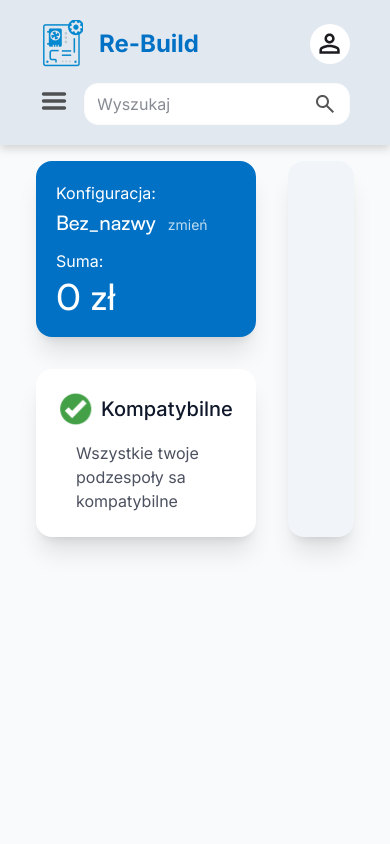
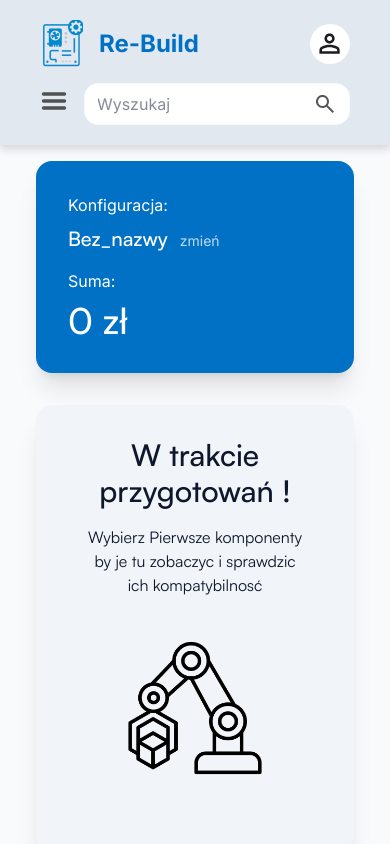
Before and after one commit to SzymonRog/Re-build, a Next.js app: page /konfiguracja/nowa in a window 390 px wide. Shown: the top 844 px of the page. Built offline with nearby package versions, Linux system fonts and the light colour scheme.

Commit message:
finish responsivnes of the overview section, fix some sidebar issue

```diff
--- a/app/(root)/konfiguracja/[id]/page.tsx
+++ b/app/(root)/konfiguracja/[id]/page.tsx
@@ -13,7 +13,8 @@ const Page = () => {
 
     return (
 
-            <div className="flex flex-col gap-8 md:p-15 p-4  lg:items-center  w-full">
+        <>
+            <div className="lg:flex flex-col gap-8 md:p-15 p-4  lg:items-center  w-full hidden">
                 <div className="flex flex-row gap-8 justify-center w-full max-w-[2000px]">
                     <div className="flex flex-col gap-8 md:max-w-[400px] w-full">
                         <BuildInfo/>
@@ -21,8 +22,16 @@ const Page = () => {
                     </div>
                     <BuildOverview/>
                 </div>
+            </div>
 
+            <div className="max-lg:flex flex-col gap-8 md:p-15 p-4  lg:items-center  w-full hidden">
+                <div className="flex flex-col gap-8 justify-center w-full max-w-[2000px]">
+                    <BuildInfo/>
+                    <BuildOverview/>
+                    <Compatibility/>
+                </div>
             </div>
+        </>
 
     )
 }
--- a/app/(root)/layout.tsx
+++ b/app/(root)/layout.tsx
@@ -24,6 +24,7 @@ const RootLayout = ({children} : {children: React.ReactNode}) => {
                          md:max-w-[250px] md:w-full
                          max-md:fixed max-md:top-0 max-md:left-0 max-md:z-50 max-md:w-screen max-md:h-screen
                          transform transition-transform duration-300 ease-in-out
+
                          ${isSidebarOpen ? 'translate-x-0' : 'max-md:-translate-x-full'}
                     `}><SidebarDesktop setSidebarOpen={setIsSidebarOpen}/></div>
                     {children}
--- a/components/dashboard/BuildInfo.tsx
+++ b/components/dashboard/BuildInfo.tsx
@@ -16,8 +16,8 @@ const BuildInfo = () => {
         setIsEditing(false)
     }
     return (
-        <div className="flex flex-col bg-[#0071C5] rounded-2xl shadow-xl p-5 pr-10 gap-3 w-full" >
-            <div className="flex flex-col gap-1 w-full">
+        <div className="flex flex-col bg-[#0071C5] rounded-2xl shadow-xl   p-8 pr-10 gap-4 w-full" >
+            <div className="flex flex-col gap-2 w-full">
 
                 <h4 className="text-white text-md font-inter">Konfiguracja:</h4>
 
@@ -52,7 +52,7 @@ const BuildInfo = () => {
 
                 </div>
             </div>
-            <div className="flex flex-col gap-1 w-full">
+            <div className="flex flex-col gap-2 w-full">
                 <h4 className="text-white text-md font-inter">Suma:</h4>
                 <h2 className="text-white text-4xl font-satoshi font-medium">{totalPrice} zł</h2>
             </div>
--- a/components/dashboard/BuildOverview.tsx
+++ b/components/dashboard/BuildOverview.tsx
@@ -1,6 +1,8 @@
 import React from 'react'
 import {useBuildStore} from "@/store/buildStore";
 import ComponentInfo from "@/components/dashboard/ComponentInfo";
+import Image from "next/image";
+
 
 const BuildOverview = () => {
     const components = useBuildStore(state => state.components);
@@ -13,9 +15,27 @@ const BuildOverview = () => {
 
     return (
         <div className="bg-[#F1F5F9] rounded-2xl p-5 py-8 flex flex-col gap-3 w-full shadow-xl">
-            {sortedComponents.map((component) => (
-                <ComponentInfo key={component.id} componentData={component}/>
-            ))}
+            {sortedComponents.length > 0 ? sortedComponents.map((component,index) => (
+                <div key={index}>
+                    <ComponentInfo key={component.id} componentData={component}/>
+                    {index !== sortedComponents.length - 1 && <hr className="border-black border-0.5"/>}
+                </div>
+            )) : (
+
+                <div className="flex sm:flex-row flex-col lg:justify-between justify-center gap-10 max-sm:gap-0 px-7 max-sm:items-center justify-center w-full lg:h-full lg:px-20">
+                    <div className="flex flex-col gap-4 max-sm:text-center h-full justify-center">
+                        <h3 className="font-satoshi text-3xl font-medium">W trakcie przygotowań !</h3>
+                        <p className="font-satoshi text-md">Wybierz Pierwsze komponenty by je tu zobaczyc i sprawdzic ich kompatybilnosć</p>
+
+                    </div>
+
+                    <div className="flex lg:h-full lg:w-[324px] max-sm:scale-60 lg:scale-90 scale-0.8 items-center">
+                        <Image src="/roboticArm.png" alt="robotic arm" width={324} height={200}
+                                className="transform  scale-x-[-1] object-fill "/>
+                    </div>
+
+                </div>
+            )}
         </div>
     )
 }
--- a/components/dashboard/ComponentInfo.tsx
+++ b/components/dashboard/ComponentInfo.tsx
@@ -45,7 +45,7 @@ const ComponentInfo = ({componentData} : ComponentsProps) => {
     const Image = typeImages[type] || <CircleQuestionMark className="w-full h-full"/>;
     return (
         <>
-            <div className="flex flex-row justify-between pr-10 px-2 gap-5 w-full">
+            <div className="flex flex-row justify-between pr-10 px-2 gap-5 w-full mb-2">
                 <div className="flex flex-row gap-5 items-center">
                     <Image className="w-8 h-8"/>
                     <div className="flex flex-col gap-2">
@@ -59,7 +59,6 @@ const ComponentInfo = ({componentData} : ComponentsProps) => {
                 </div>
 
             </div>
-            <hr className="border-black border-0.5"/>
         </>
 
     )
--- a/components/sidebars/SidebarDesktop.tsx
+++ b/components/sidebars/SidebarDesktop.tsx
@@ -53,7 +53,8 @@ const SidebarDesktop = ({setSidebarOpen} : { setSidebarOpen: (val: boolean) => v
     }
     return (
         <>
-        {isAdding ? (  <div className="bg-[#E2E8F0] relative md:px-4 px-15 md:py-5 py-15 flex flex-col gap-4  w-full h-screen justify-between">
+        {isAdding ? (
+            <div className="bg-[#E2E8F0] relative max-sm:px-10 md:px-4 px-15 md:py-4  py-15 flex flex-col gap-4  w-full h-screen justify-between overflow-y-auto">
                 <button onClick={() => setSidebarOpen(false)} className="absolute top-7 right-15 md:hidden"><Image src={"/X.svg"} alt="X" width={25} height={25}/></button>
                 <div className="relative flex flex-col gap-10">
 
@@ -83,7 +84,7 @@ const SidebarDesktop = ({setSidebarOpen} : { setSidebarOpen: (val: boolean) => v
                     </div>
                 </div>
 
-                    <Link href="/konfiguracja/nowa" onClick={() => setSidebarOpen(false)} className="w-full flex justify-center  items-center bg-[#0071C5]  py-3 rounded-full text-white "><div className="text-center">Podsumowanie</div></Link>
+                    <Link href="/konfiguracja/nowa" onClick={() => setSidebarOpen(false)} className="md:max-w-[214px] w-full flex justify-center  items-center bg-[#0071C5]  py-3 rounded-full text-white md:fixed md:bottom-3 md:left-4"><div className="text-center">Podsumowanie</div></Link>
 
             </div>)
             :
```
Also changed, not shown: public/roboticArm.png (added).
